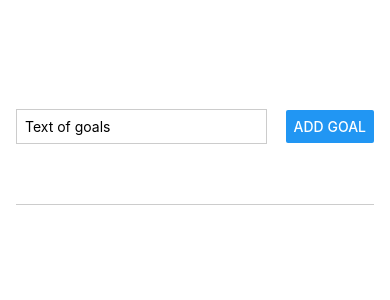
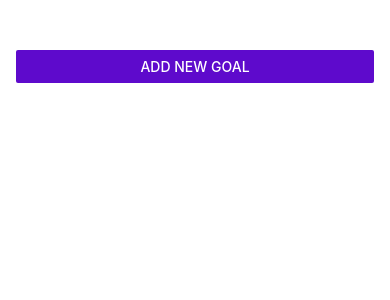
Before and after one commit to jounheringer/react-native-test, a React Native app in the folder PrimeiroAppReactNative/: screen / in a window 390 px wide. Shown: the top 300 px of the page. Built offline with nearby package versions, Linux system fonts and the light colour scheme.

Commit message:
Aula 34-36

```diff
--- a/PrimeiroAppReactNative/App.js
+++ b/PrimeiroAppReactNative/App.js
@@ -1,5 +1,5 @@
 import { useState } from 'react';
-import { StyleSheet, View, FlatList } from 'react-native';
+import { StyleSheet, View, FlatList, Button } from 'react-native';
 
 import GoalItem from './components/GoalItem';
 import GoalInput from './components/GoalInput';
@@ -7,10 +7,20 @@
 export default function App() {
   // Com a funcao useState a gnt cria uma variavel cosntante com setter e getter
   const [courseGoals, setCourseGoals] = useState([])
+  const [modalIsVisible, setModalVisible] = useState(false)
+
+  function startAtGoalHandler() {
+    setModalVisible(true)
+  }
+
+  function endAtGoalHandler() {
+    setModalVisible(false)
+  }
 
   function addGoalHandler(enteredGoalText) {
     // Dessa forma nos salvamos um texto dentro de uma array sem perder os textos anteriores
     setCourseGoals((currentCourseGoals) => [...currentCourseGoals, {text: enteredGoalText, id: Math.random().toString()}])
+    endAtGoalHandler();
   };
 
   function deleteGoalHandler(id) {
@@ -22,9 +32,10 @@
   return (
     // Por padrao View usa Flex box nos filhos
     <View style={styles.appContainer}>
+      <Button title="Add new Goal" color="#5e0acc" onPress={startAtGoalHandler}/>
       {/* View: seria como criar uma tela dentro da tela do celular
           View dentro de view: cria uma tela dentro da tela dentro da tela do celular */}
-      <GoalInput onAddGoal={addGoalHandler}/>
+      <GoalInput visible={modalIsVisible} onAddGoal={addGoalHandler} onCancel={endAtGoalHandler}/>
       {/* ScrollView n tem um limite explicito ent vc precisa d uma View para limitar o ScrollView */}
       <View style={styles.goalsContainer}>
         <FlatList data={courseGoals} renderItem={itemData => {
--- a/PrimeiroAppReactNative/components/GoalInput.js
+++ b/PrimeiroAppReactNative/components/GoalInput.js
@@ -1,5 +1,5 @@
 import { useState } from "react";
-import { TextInput, Button, View, StyleSheet } from "react-native";
+import { TextInput, Button, View, StyleSheet, Modal } from "react-native";
 
 function GoalInput(props) {
     const [enteredGoalText, setEnteredGoalText] = useState('');
@@ -14,6 +14,7 @@
     }
 
     return(
+    <Modal visible={props.visible} animationType="slide">
         <View style={styles.inputContainer}>
             {/* Alguns componentes tem como atributo o style como o TextInput mas o Button por exemplo nao tem
             Ent uma das formas de alterar ele seria alterar o style da view em q ele esta */}
@@ -25,10 +26,16 @@
                 onChangeText={goalInputHandler}
                 value={enteredGoalText}
                 />
-        <Button
-            title='Add goal'
-            onPress={addGoalHandler}/>
+            <View style={styles.buttonContainer}>
+                <View style={styles.button}>
+                    <Button title='Add goal' onPress={addGoalHandler}/>
                 </View>
+                <View style={styles.button}>
+                    <Button title="Cancel" onPress={props.onCancel}/>
+                </View>
+            </View>
+        </View>
+    </Modal>
     );
 }
 
@@ -37,9 +44,9 @@
 const styles = StyleSheet.create({
     inputContainer: {
         flex: 1,
-        flexDirection: 'row',
-        justifyContent: 'space-between',
+        justifyContent: 'center',
         alignItems: 'center',
+        padding: 16,
         marginBottom: 24,
         borderBottomWidth: 1,
         borderBottomColor: '#cccccc'
@@ -47,8 +54,16 @@
     textInput: {
         borderWidth: 1,
         borderColor: '#cccccc',
-        width: '70%',
+        width: '100%',
         marginRight: 8,
         padding: 8
       },
+    buttonContainer: {
+        marginTop: 16,
+        flexDirection: "row"
+    },
+    button: {
+        woth: "40%",
+        marginHorizontal: 8
+    }
 });
```
Lines whose indentation alone changed are shown as unchanged.
